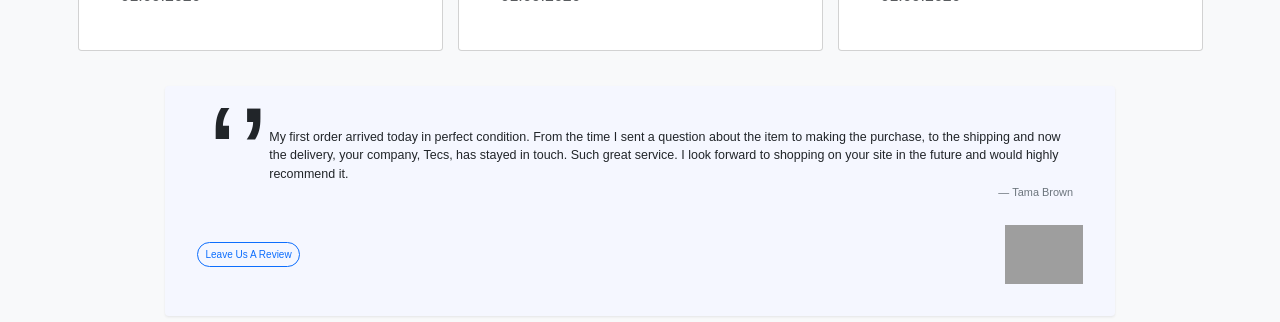
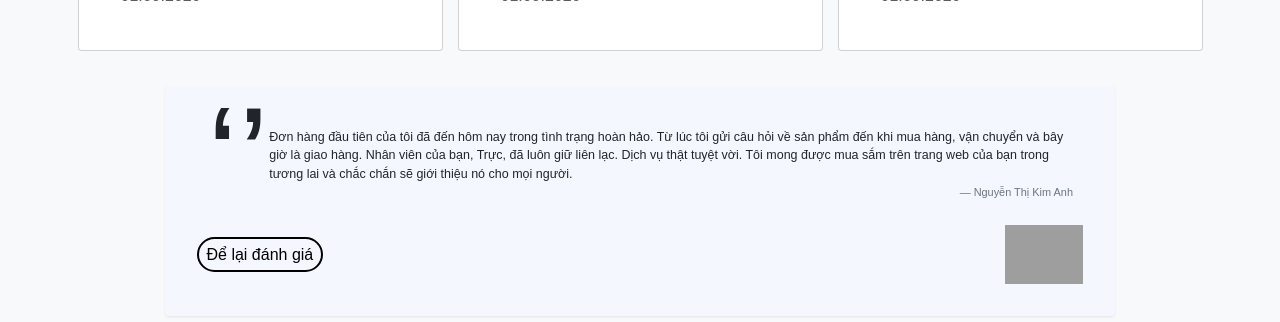
Before and after one commit to tienphat2910/PCStore, a React (Vite) app in the folder client/: page /home in a window 1280 px wide. Shown: the part 4960-5282 px from the top of the page. Built offline with nearby package versions, Linux system fonts and the light colour scheme; grey boxes are pictures that could not be loaded.

Commit message:
update màu chữ, màu nền

```diff
--- a/client/src/components/ProductDisplay/TestimonialCard.jsx
+++ b/client/src/components/ProductDisplay/TestimonialCard.jsx
@@ -6,7 +6,7 @@ const TestimonialCard = ({ quote, author }) => {
       <div className="card-body">
         <blockquote className="blockquote mb-0">
           <div className="d-flex align-items-center">
-            <p style={{fontSize: '140px', lineHeight: '0'}}>{`‘’`}</p>
+            <p style={{ fontSize: '140px', lineHeight: '0' }}>{`‘’`}</p>
             <p>{quote}</p>
           </div>
           <footer className="blockquote-footer text-end">{author}</footer>
@@ -22,8 +22,34 @@ TestimonialCard.propTypes = {
 };
 
 const ActionButton = ({ text }) => {
-  return <button className="btn btn-outline-primary rounded-pill">{text}</button>;
+  return (
+    <button
+      className="btn rounded-pill"
+      style={{
+        fontSize: "16px", // Chữ to hơn một chút
+        border: "2px solid black", // Viền đen
+        color: "black", // Chữ đen
+        backgroundColor: "transparent", // Nền trong suốt ban đầu
+        transition: "all 0.3s", // Hiệu ứng mượt mà khi chuyển đổi
+      }}
+      onMouseEnter={(e) => {
+        e.target.style.backgroundColor = "#9933CC"; // Màu nền khi hover
+        e.target.style.color = "white"; // Chữ màu trắng khi hover
+        e.target.style.border = "2px solid #9933CC"; // Viền màu tím khi hover
+      }}
+      onMouseLeave={(e) => {
+        e.target.style.backgroundColor = "transparent"; // Màu nền trở lại
+        e.target.style.color = "black"; // Chữ đen trở lại
+        e.target.style.border = "2px solid black"; // Viền đen khi không hover
+      }}
+    >
+      {text}
+    </button>
+  );
 };
+
+
+
 
 ActionButton.propTypes = {
   text: PropTypes.string.isRequired,
@@ -32,8 +58,8 @@ ActionButton.propTypes = {
 const TestimonialSection = () => {
   const testimonialData = {
     quote:
-      "My first order arrived today in perfect condition. From the time I sent a question about the item to making the purchase, to the shipping and now the delivery, your company, Tecs, has stayed in touch. Such great service. I look forward to shopping on your site in the future and would highly recommend it.",
-    author: "Tama Brown",
+      "Đơn hàng đầu tiên của tôi đã đến hôm nay trong tình trạng hoàn hảo. Từ lúc tôi gửi câu hỏi về sản phẩm đến khi mua hàng, vận chuyển và bây giờ là giao hàng. Nhân viên của bạn, Trực, đã luôn giữ liên lạc. Dịch vụ thật tuyệt vời. Tôi mong được mua sắm trên trang web của bạn trong tương lai và chắc chắn sẽ giới thiệu nó cho mọi người.",
+    author: "Nguyễn Thị Kim Anh",
   };
 
   return (
@@ -43,7 +69,7 @@ const TestimonialSection = () => {
           <div className="col-lg-10 card border-0 shadow-sm" style={{ backgroundColor: "#F5F7FF" }}>
             <TestimonialCard quote={testimonialData.quote} author={testimonialData.author} />
             <div className="d-flex justify-content-between align-items-center mt-4">
-              <ActionButton text="Leave Us A Review" />
+              <ActionButton text="Để lại đánh giá" />
               <img
                 src="https://cdn.builder.io/api/v1/image/assets/TEMP/f027752cfb10d47c07e5cf0f846067b4c5bd19a9a39e3e225fc7c7ebe6565eff?placeholderIfAbsent=true&apiKey=1a2630dba26c44fe94fe53d5e705e42a"
                 alt="Company logo"
```
